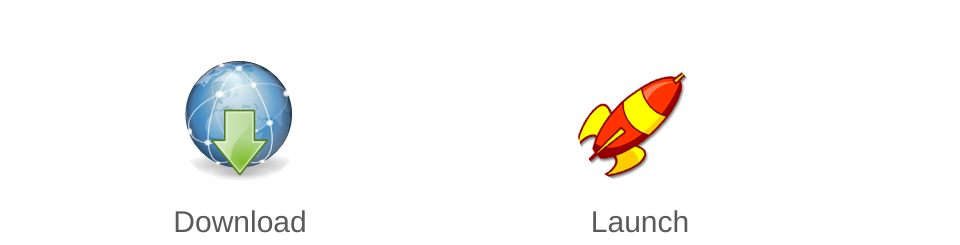
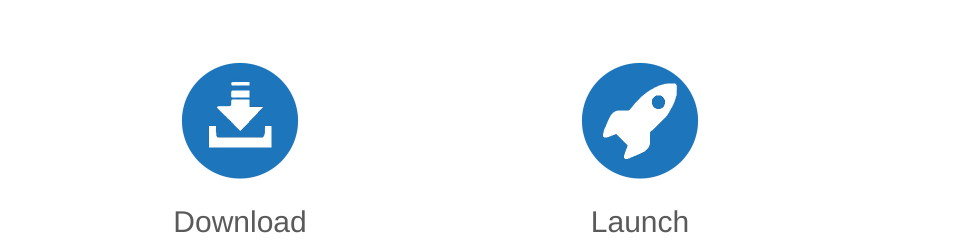
Before and after one commit to centralperf/centralperf.github.io, a plain HTML site: page index.html in a window 1280 px wide. Shown: the part 553-798 px from the top of the page, 0-960 px from the left. Drawn offline with Linux system fonts and the light colour scheme.

Commit message:
Change colorized pic to to blue and white one
Delete colorized pic to and replace them by Blue & White one to have
uniform theme

```diff
--- a/index.html
+++ b/index.html
@@ -128,7 +128,7 @@
       <!-- Three columns of text below the carousel -->
       <div class="row">
         <div class="col-lg-4">
-		  <img src="resources/img/1395254192_internet-download.png"
+		  <img src="resources/img/picto_download.png"
           style="width: 128px; height: 128px;" class="img-circle" alt="Download">
           <h2>Download</h2>
           <p>Try Central Perf : download pre-build quickstart bundles. Uncompress the archive, and launch !</p>
@@ -138,13 +138,13 @@
           <p>Current version : 1.0.0-BETA-1, released 04/07/2014</p>
         </div><!-- /.col-lg-4 -->
         <div class="col-lg-4">
-		  <img src="resources/img/1395254537_launch.png" style="width: 128px; height: 128px;" class="img-circle" alt="Launch">
+		  <img src="resources/img/picto_launch.png" style="width: 128px; height: 128px;" class="img-circle" alt="Launch">
           <h2>Launch</h2>
           <p>Read setup instructions and guides to launch your first runs.</p>
           <p><a class="btn btn-default" href="https://github.com/centralperf/centralperf/wiki/Installation-Guide" role="button">Documentation »</a></p>
         </div><!-- /.col-lg-4 -->
         <div class="col-lg-4">
-          <img src="resources/img/1395254927_186283.ico" style="width: 128px; height: 128px;" class="img-circle" alt="Lean more">
+          <img src="resources/img/picto_github.png" style="width: 128px; height: 128px;" class="img-circle" alt="Lean more">
           <h2>Learn more</h2>
           <p>Browse project on GitHub to review source code, issues, milestones, wiki and more !</p>
           <p><a class="btn btn-default" href="http://github.com/centralperf/centralperf/" role="button">GitHub project page »</a></p>
```
Also changed, not shown: gallery.html (+1 -1 lines), resources/img/1395254192_internet-download.png (deleted), resources/img/1395254537_launch.png (deleted), resources/img/1395254927_186283.ico (deleted), resources/img/picto_download.png (added), resources/img/picto_github.png (added), resources/img/picto_launch.png (added).
